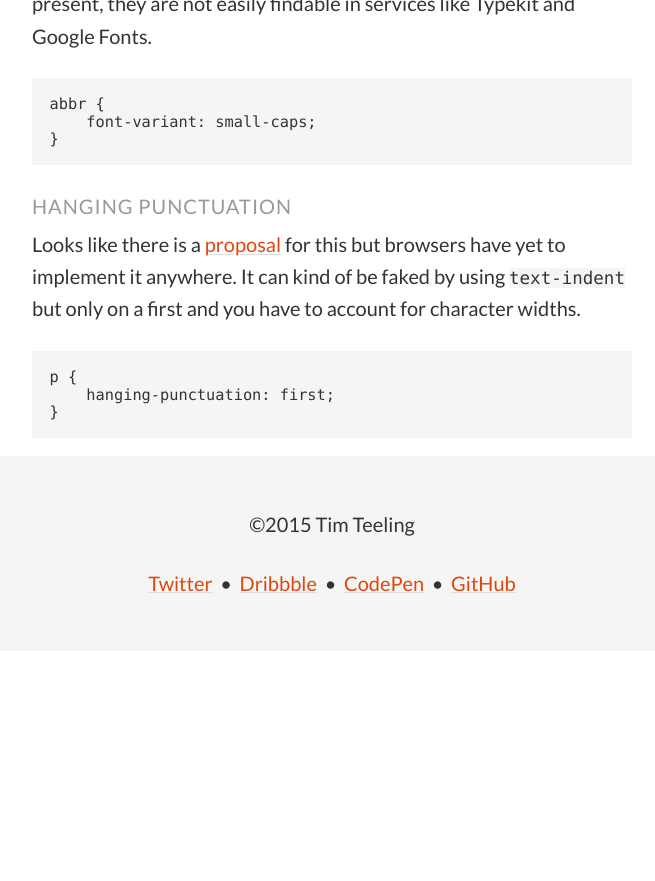
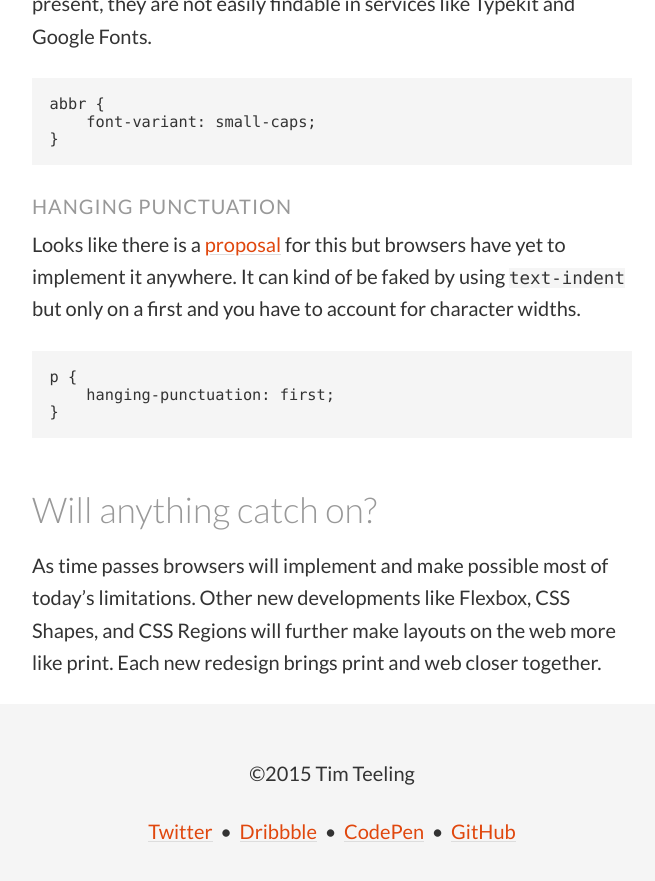
Before and after one commit to timteeling/timteeling.com, a Jekyll site: the page built from _posts/2015-01-03-print-vs-web-typesetting.md, in a window 1280 px wide and 900 px high, scrolled down 3150 px. Shown: the top 881 px of the window, without its empty margins (308-963 px from the left). Built offline with Jekyll 4.4.1, drawn with Linux system fonts in a browser that asks for light colours; before the commit the page ends 3801 px from its top, so only the background shows below that.

Commit message:
updated typesetting

```diff
--- a/_posts/2015-01-03-print-vs-web-typesetting.md
+++ b/_posts/2015-01-03-print-vs-web-typesetting.md
@@ -61,3 +61,6 @@ Looks like there is a [proposal](http://css-tricks.com/almanac/properties/h/hang
     p {
         hanging-punctuation: first;
     }
+
+### Will anything catch on?
+As time passes browsers will implement and make possible most of today's limitations. Other new developments like Flexbox, CSS Shapes, and CSS Regions will further make layouts on the web more like print. Each new redesign brings print and web closer together.
```
